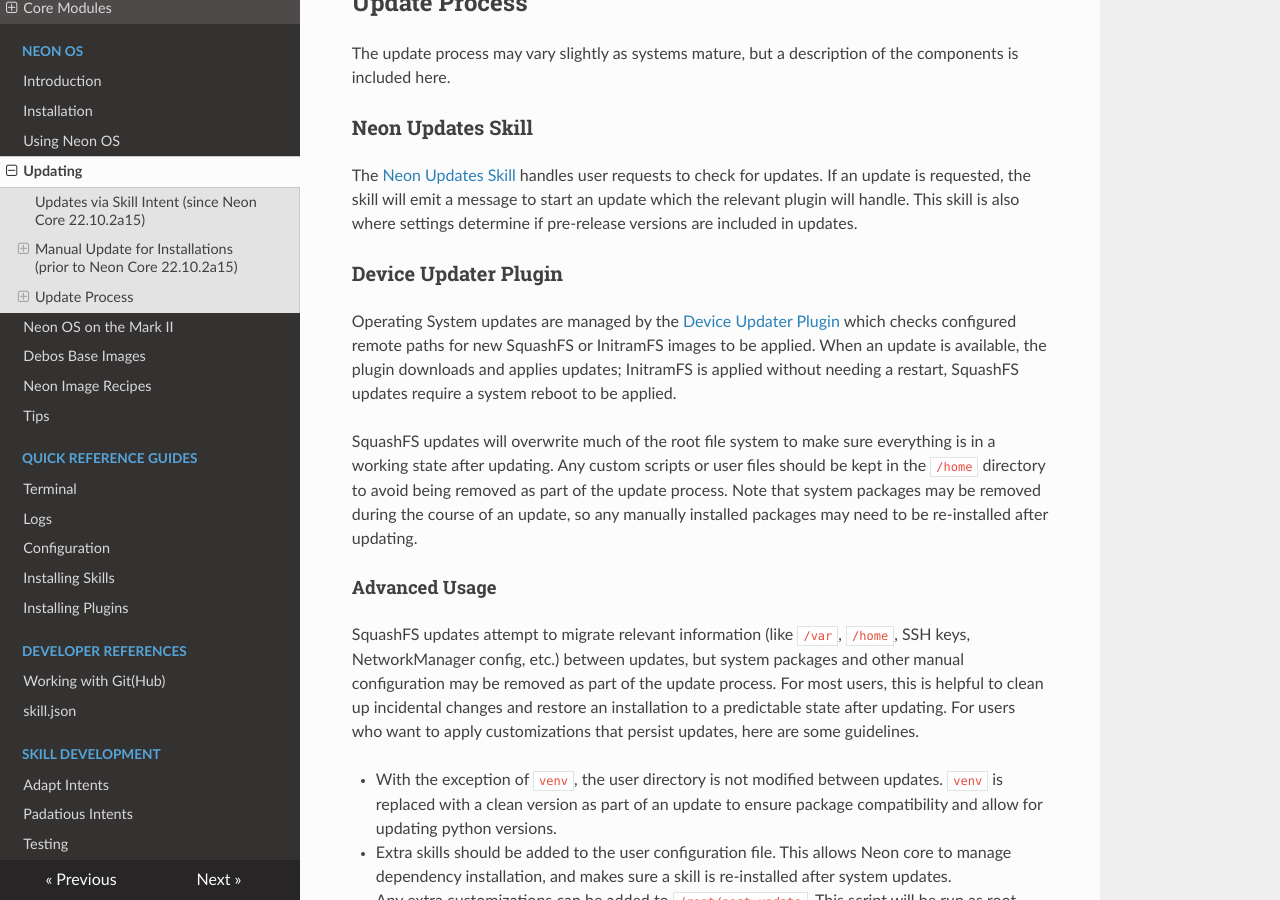
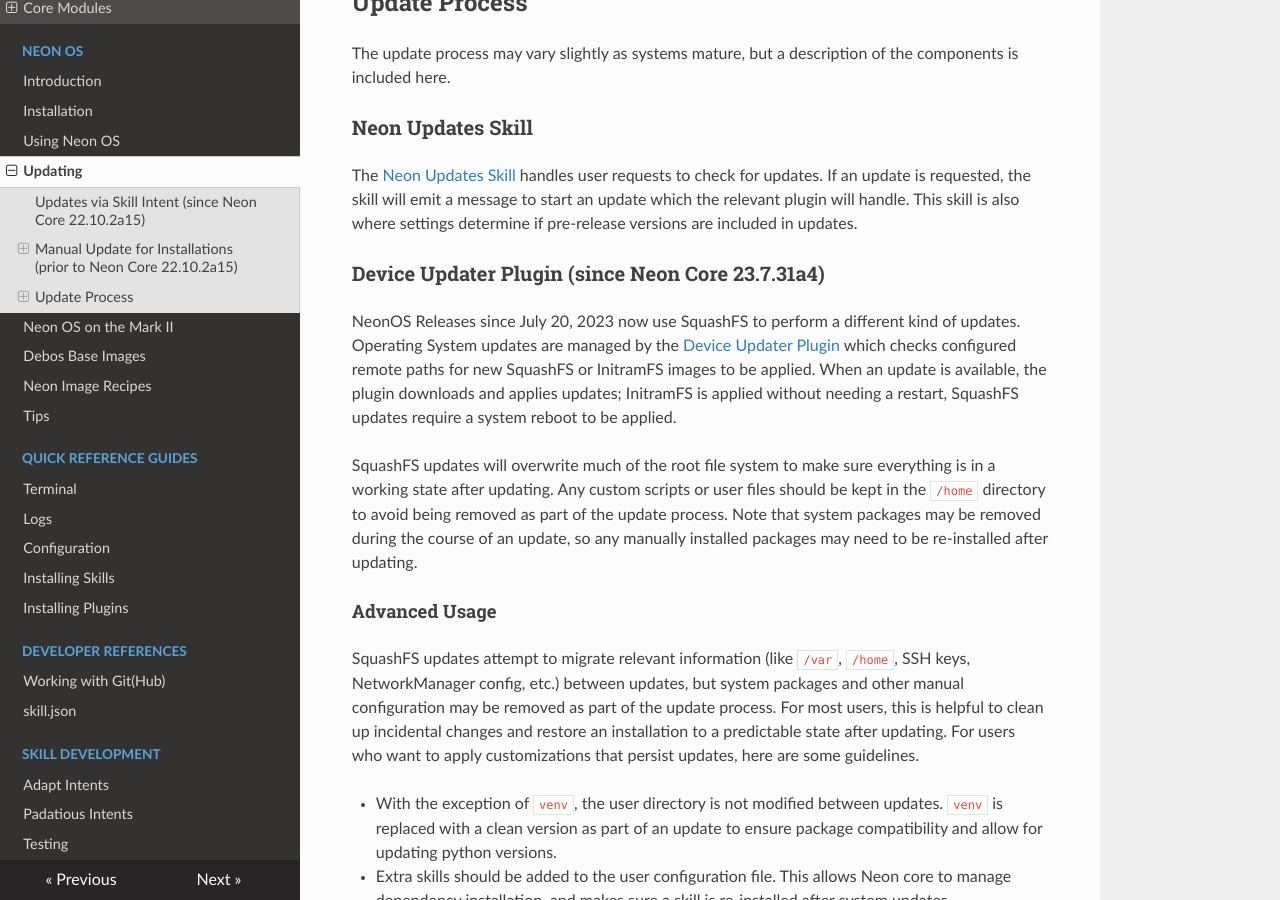
Before and after one commit to NeonGeckoCom/neon-docs, an MkDocs documentation site: the page built from docs/neon_os/neon_os_updates.md, in a window 1280 px wide and 900 px high, scrolled down 3598 px. Built offline with MkDocs 1.6.1, drawn with Linux system fonts in a browser that asks for light colours; nearby versions of some CDN libraries.

Commit message:
Update docs to note introduction of the device updater plugin

```diff
--- a/docs/neon_os/neon_os_updates.md
+++ b/docs/neon_os/neon_os_updates.md
@@ -78,8 +78,10 @@
 This skill is also where settings determine if pre-release versions
 are included in updates.
 
-### Device Updater Plugin
-Operating System updates are managed by the [Device Updater Plugin](https://github.com/NeonGeckoCom/neon-phal-plugin-device-updater)
+### Device Updater Plugin (since Neon Core 23.7.31a4)
+NeonOS Releases since July 20, 2023 now use SquashFS to perform a different kind
+of updates. Operating System updates are managed by the
+[Device Updater Plugin](https://github.com/NeonGeckoCom/neon-phal-plugin-device-updater)
 which checks configured remote paths for new SquashFS or InitramFS images to be
 applied. When an update is available, the plugin downloads and applies updates;
 InitramFS is applied without needing a restart, SquashFS updates require a system
```
